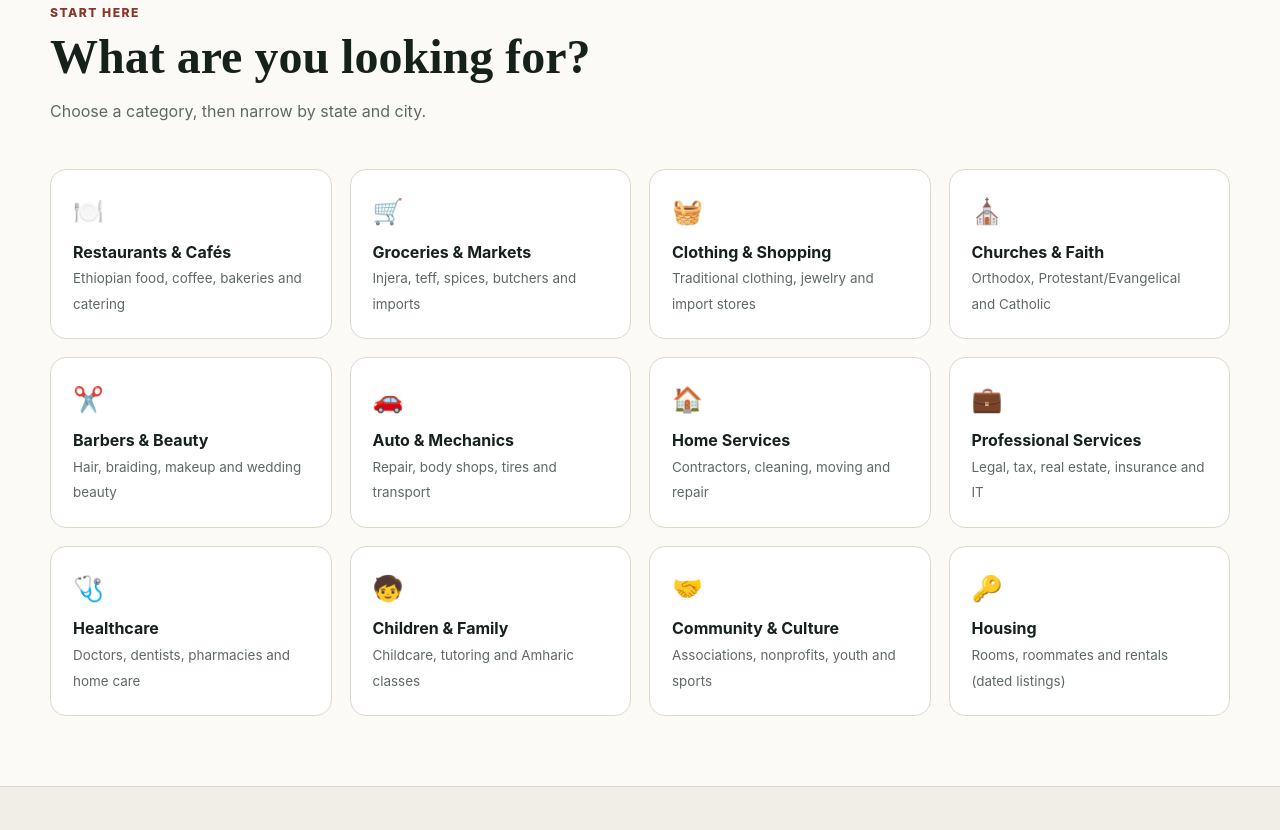
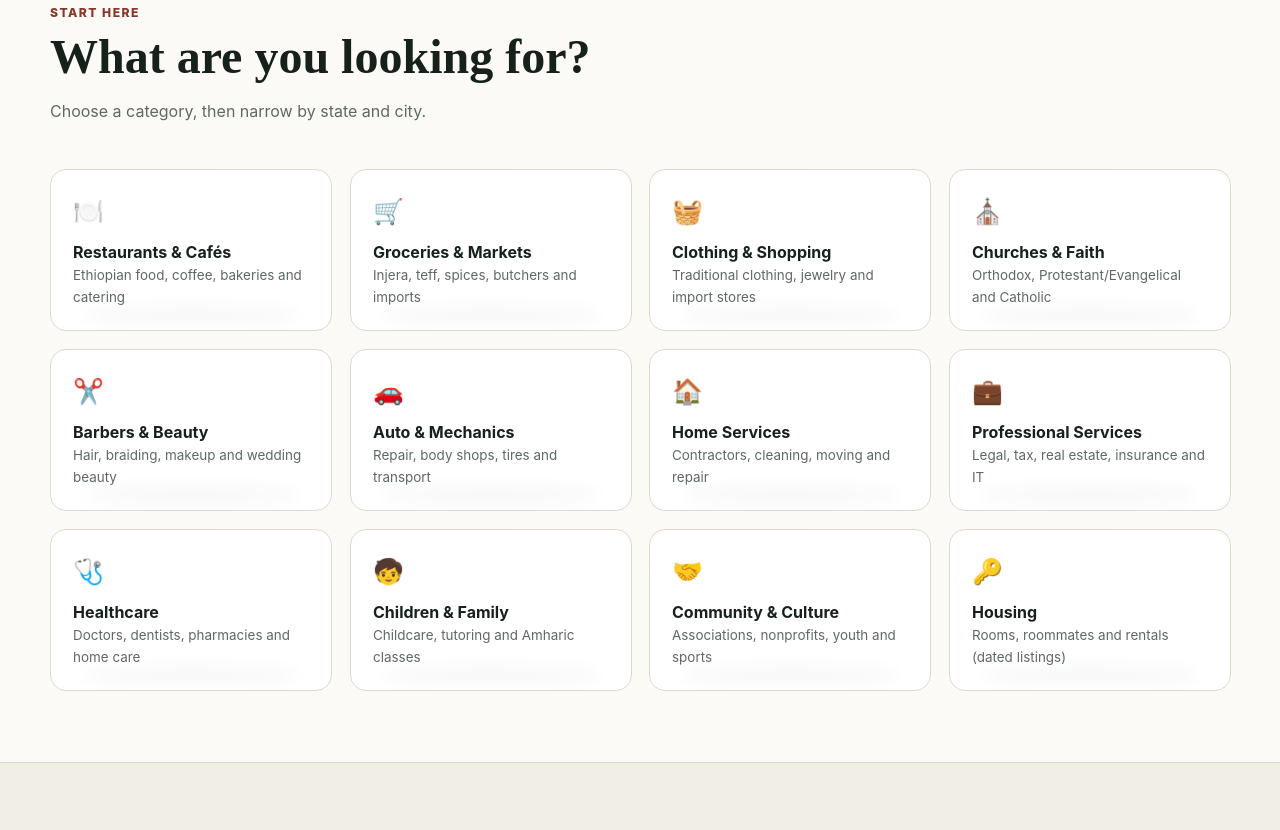
Before and after one commit to CyberSamliya/habesha-hub, a plain HTML site: page index.html in a window 1280 px wide. Shown: the part 696-1526 px from the top of the page. Drawn offline with Linux system fonts and the light colour scheme.

Commit message:
Add dimensional 4D-style category card design

```diff
--- a/styles.css
+++ b/styles.css
@@ -114,3 +114,44 @@ a.chip{text-decoration:none;display:inline-block}
 .hero .filter-extra{margin:8px 2px 0}
 @media(max-width:1100px){.hero .filters{grid-template-columns:1fr 1fr}.hero .filters .clear-wrap{align-items:stretch}.hero .filters .clear-wrap button{min-height:44px}}
 @media(max-width:620px){.hero-title-3d{font-size:2.05rem!important}.hero .filters{grid-template-columns:1fr}}
+
+/* Interactive dimensional category cards */
+#categoryGrid { perspective: 1200px; }
+#categoryGrid .cat {
+  --rx: 0deg; --ry: 0deg; --lift: 0px;
+  position: relative; overflow: hidden; isolation: isolate;
+  transform-style: preserve-3d;
+  transform: translateY(var(--lift)) rotateX(var(--rx)) rotateY(var(--ry));
+  transition: transform .22s ease, box-shadow .22s ease, border-color .22s ease;
+  will-change: transform;
+}
+#categoryGrid .cat::before {
+  content:""; position:absolute; inset:0; pointer-events:none; z-index:-1;
+  background: radial-gradient(circle at var(--mx,30%) var(--my,20%), rgba(255,255,255,.9), transparent 34%);
+  opacity:.7; transition:opacity .2s ease;
+}
+#categoryGrid .cat::after {
+  content:""; position:absolute; left:10%; right:10%; bottom:7px; height:16px;
+  border-radius:50%; background:rgba(0,0,0,.09); filter:blur(9px);
+  transform:translateZ(-20px); z-index:-2; opacity:.45;
+}
+#categoryGrid .icon-3d {
+  display:grid; place-items:center; width:54px; height:54px; margin-bottom:14px;
+  border:1px solid rgba(15,82,65,.13); border-radius:17px;
+  background:linear-gradient(145deg,rgba(255,255,255,.98),rgba(244,239,227,.82));
+  box-shadow:0 12px 22px rgba(0,0,0,.10), inset 0 1px 0 rgba(255,255,255,.95);
+  transform:translateZ(28px); transition:transform .22s ease;
+}
+#categoryGrid .icon-face { font-size:28px; line-height:1; filter:drop-shadow(0 5px 4px rgba(0,0,0,.16)); }
+#categoryGrid .cat strong { transform:translateZ(18px); }
+#categoryGrid .cat > span:last-child { transform:translateZ(10px); }
+#categoryGrid .cat strong,#categoryGrid .cat > span:last-child { position:relative; display:block; }
+#categoryGrid .cat.is-active { --lift:-7px; box-shadow:0 20px 36px rgba(0,0,0,.13); border-color:rgba(15,82,65,.35); }
+#categoryGrid .cat.is-active .icon-3d { transform:translateZ(38px) scale(1.06); }
+@media (hover:hover) and (pointer:fine) {
+  #categoryGrid .cat:hover { --lift:-7px; box-shadow:0 20px 36px rgba(0,0,0,.13); border-color:rgba(15,82,65,.35); }
+  #categoryGrid .cat:hover .icon-3d { transform:translateZ(38px) scale(1.06); }
+}
+@media (prefers-reduced-motion:reduce) {
+  #categoryGrid .cat,#categoryGrid .icon-3d { transition:none; transform:none !important; }
+}
```
